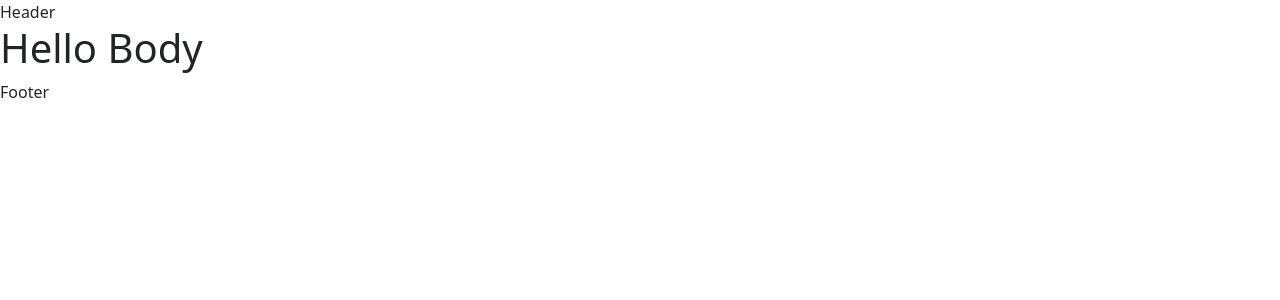
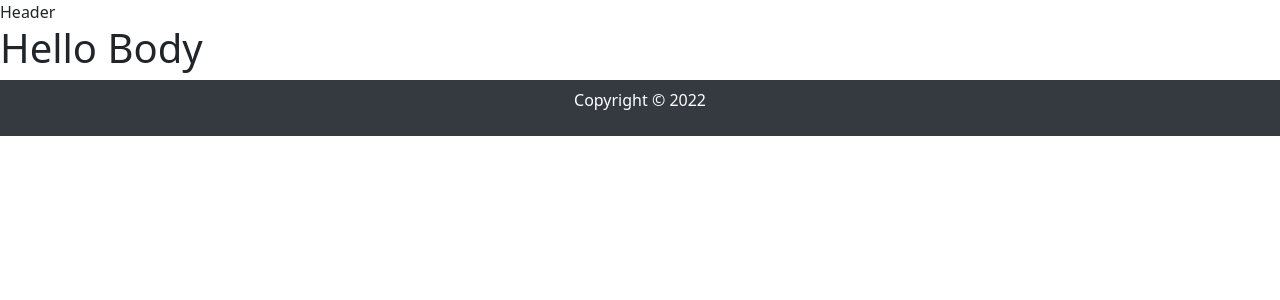
Before and after one commit to lilly0305/blog-MERN-stack, a React (Create React App) app in the folder client/: page / in a window 1280 px wide. Shown: the top 300 px of the page. Built offline with nearby package versions, Linux system fonts and the light colour scheme.

Commit message:
Commit after footer done

```diff
--- a/client/src/App.js
+++ b/client/src/App.js
@@ -1,4 +1,6 @@
 import "bootstrap/dist/css/bootstrap.min.css";
+import "./assets/custom.scss";
+
 import MyRouter from "./routes/Router";
 import { Provider } from "react-redux";
 import store from "./store";
--- /dev/null
+++ b/client/src/assets/custom.scss
@@ -0,0 +1,4 @@
+#main-footer {
+  background: #343a40;
+  color: white;
+}
--- a/client/src/components/Footer.js
+++ b/client/src/components/Footer.js
@@ -1,5 +1,22 @@
+import { Row, Col } from "reactstrap";
+
 const Footer = () => {
-  return <div>Footer</div>;
+  const thisYear = () => {
+    const year = new Date().getFullYear();
+    return year;
+  };
+
+  return (
+    <div id="main-footer" className="text-center p-2">
+      <Row>
+        <Col>
+          <p>
+            Copyright &copy; <span>{thisYear()}</span>
+          </p>
+        </Col>
+      </Row>
+    </div>
+  );
 };
 
 export default Footer;
--- a/package.json
+++ b/package.json
@@ -19,8 +19,11 @@
     "jsonwebtoken": "^8.5.1",
     "moment": "^2.29.4",
     "mongoose": "^6.6.5",
+    "node-sass": "^7.0.3",
     "react-router-dom": "^6.4.2",
-    "redux-first-history": "^5.1.1"
+    "react-strap": "^0.0.1",
+    "redux-first-history": "^5.1.1",
+    "sass-loader": "^13.1.0"
   },
   "devDependencies": {
     "@babel/cli": "^7.19.3",
```
Also changed, not shown: 1 other file (tests, documents, lock files or other folders).
